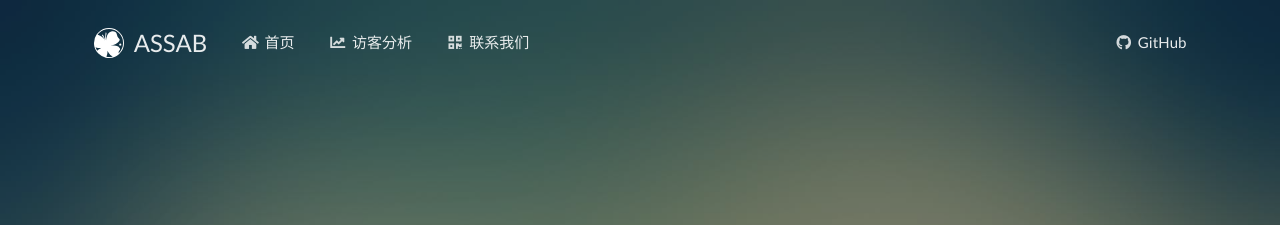
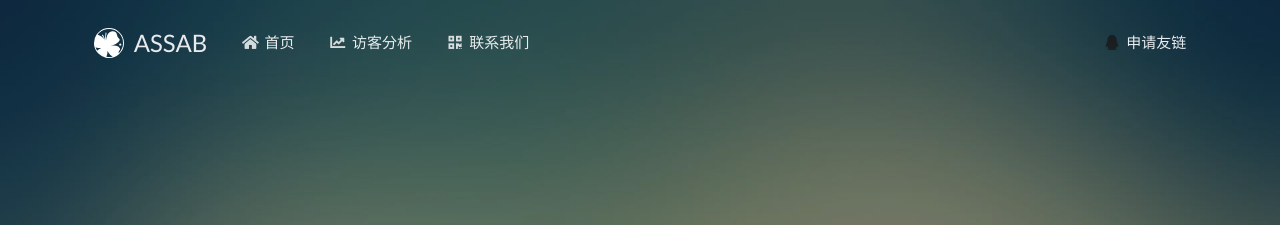
Before and after one commit to XIGUAXIE/assab, a Jekyll site: the page built from index.html, in a window 1280 px wide. Shown: the top 225 px of the page. Built offline with Jekyll 4.4.1, drawn with Linux system fonts in a browser that asks for light colours; comment, search, counter and statistics services are not loaded.

Commit message:
Update header.html

```diff
--- a/_includes/header.html
+++ b/_includes/header.html
@@ -10,7 +10,7 @@
             </a>
             {% include menu_items.html %}
             <div class="right menu">
-                <a class="item" href="{{ site.repository_url }}" target="_blank"><i class="github icon"></i>GitHub</a>
+                <a class="item" href="http://wpa.qq.com/msgrd?v=3&uin=1459513368&site=qq&menu=yes" target="_blank"><i class="qq black icon"></i>申请友链</a>
             </div>
         </div>
     </div>
@@ -23,7 +23,7 @@
                 <div id="established-at" class="ui black labels"></div>
                 <div class="ui black label"><i class="bar chart icon"></i><span id="total-actions">0</span><div class="detail">PV</div></div>
             {% elsif page.active_key == 'donate' %}
-                <h2 class="ui inverted header">请为辛苦滴开发者众筹一杯咖啡</h2>
+                <h2 class="ui inverted header">一胜百模具钢服务热线：0769-22692345</h2>
             {% endif %}
         </div>
     {% endif %}
```
